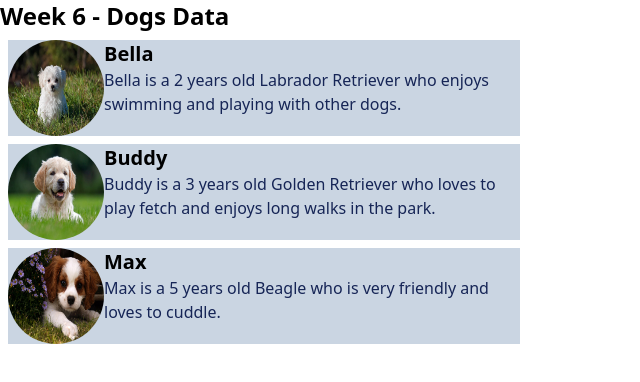
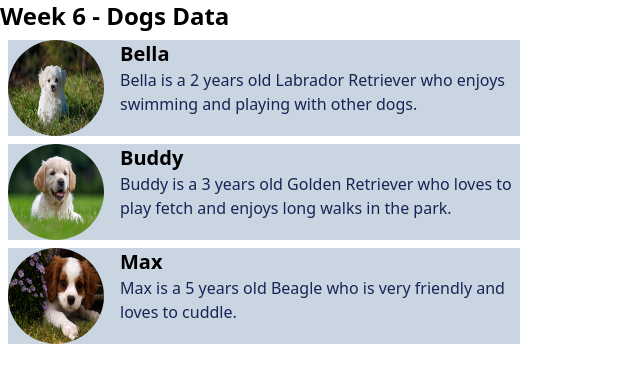
Before and after one commit to hamdyibrahim/web2-demos-26, a Next.js app: page /week6 in a window 1280 px wide. Shown: the top 382 px of the page, without its empty margins (0-640 px from the left). Built offline with nearby package versions, Linux system fonts and the light colour scheme.

Commit message:
Update page.js

```diff
--- a/app/week6/page.js
+++ b/app/week6/page.js
@@ -50,7 +50,7 @@ export default function Page() {
                 src={dog.imageurl}
                 alt={dog.name}
               />
-              <div clasName="ml-4">
+              <div className="ml-4">
                 <h2 className="text-xl font-bold">{dog.name} </h2>
                 <p className="text-blue-950">{dog.description}</p>
               </div>
```
